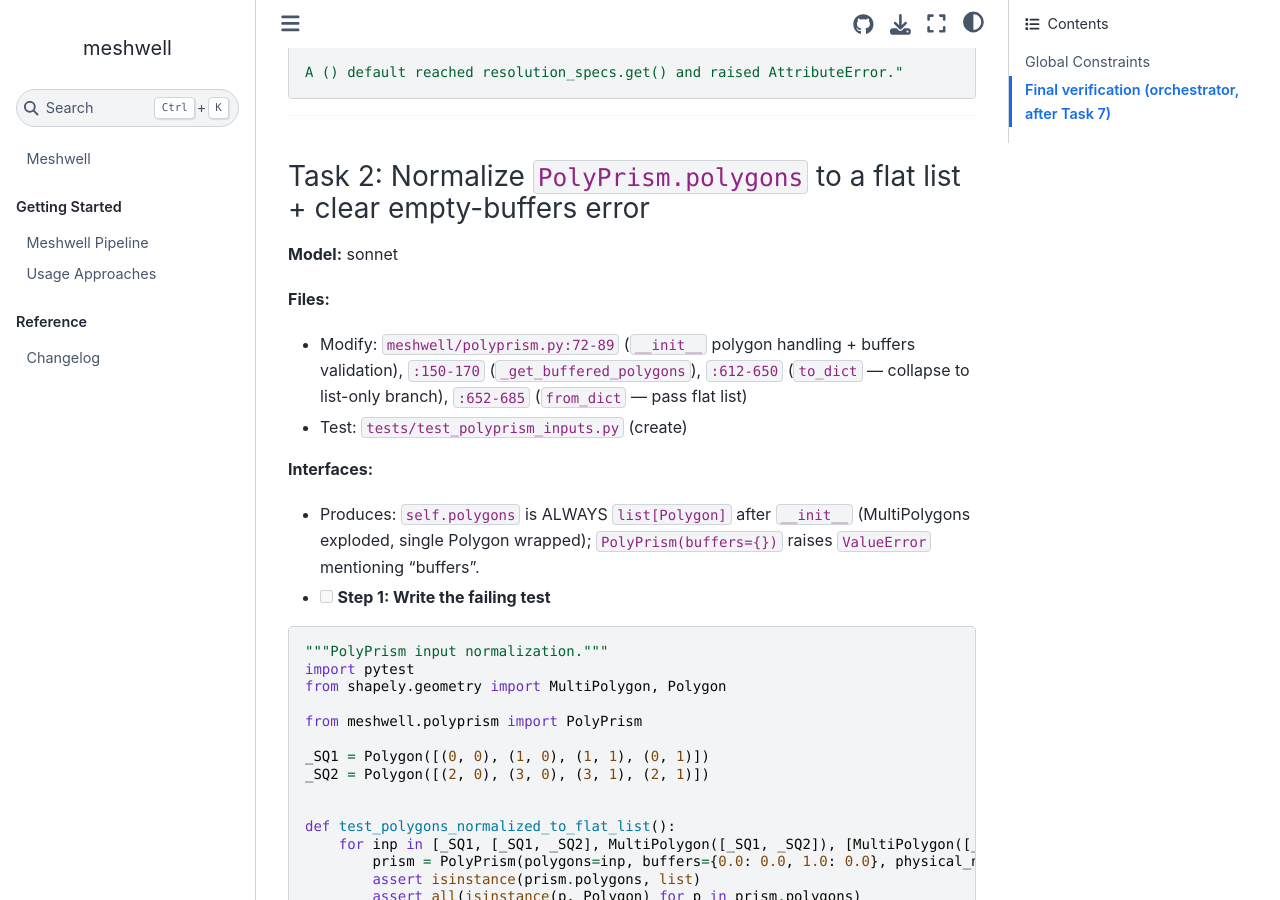
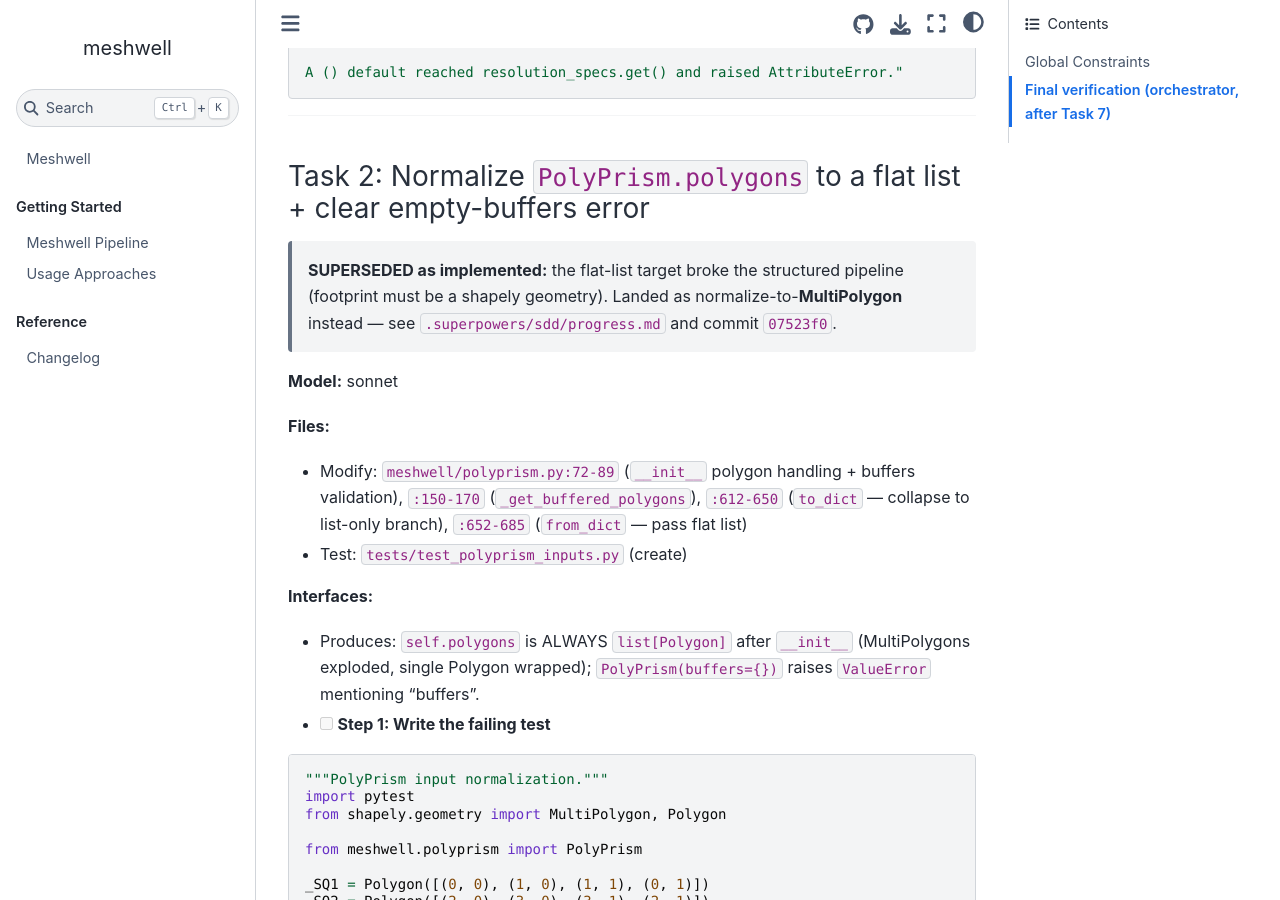
Before and after one commit to simbilod/meshwell, a Jupyter Book: the page built from docs/superpowers/plans/2026-07-03-wp2-crash-paths-backend-alignment.md, in a window 1280 px wide and 900 px high, scrolled down 2089 px. Built offline with Jupyter Book 1.0.4 settings and Sphinx 7.4.7 and the Sphinx Book theme 1.1.4, drawn with Linux system fonts in a browser that asks for light colours; pages that are not in the unit, such as notebooks, are missing from menus; comment, search, counter and statistics services are not loaded; some of the changed text lies outside the part shown.

Commit message:
docs: WP2 final-review polish (redundancy comment, plan supersession notes)
Co-Authored-By: Claude Fable 5 <noreply@anthropic.com>

```diff
--- a/docs/superpowers/plans/2026-07-03-wp2-crash-paths-backend-alignment.md
+++ b/docs/superpowers/plans/2026-07-03-wp2-crash-paths-backend-alignment.md
@@ -74,6 +74,10 @@ A () default reached resolution_specs.get() and raised AttributeError."
 ---
 
 ### Task 2: Normalize `PolyPrism.polygons` to a flat list + clear empty-buffers error
+
+> **SUPERSEDED as implemented:** the flat-list target broke the structured pipeline
+> (footprint must be a shapely geometry). Landed as normalize-to-**MultiPolygon**
+> instead — see `.superpowers/sdd/progress.md` and commit `07523f0`.
 
 **Model:** sonnet
 
@@ -429,6 +433,10 @@ git commit -m "fix(visualization): guard plot2D against missing cell blocks and
 
 ### Task 6: Align gmsh backend — skip tie cuts, stop emitting `A___A` groups
 
+> **SUPERSEDED in part as implemented:** the `if ni == nj:` suppression below was
+> dead code (physical names carry `__#index` suffixes). Landed as a suffix-stripped
+> comparison — see `.superpowers/sdd/progress.md` and commit `4545d38`.
+
 **Model:** opus
 
 **Files:**
```
Also changed, not shown: 1 other file.
